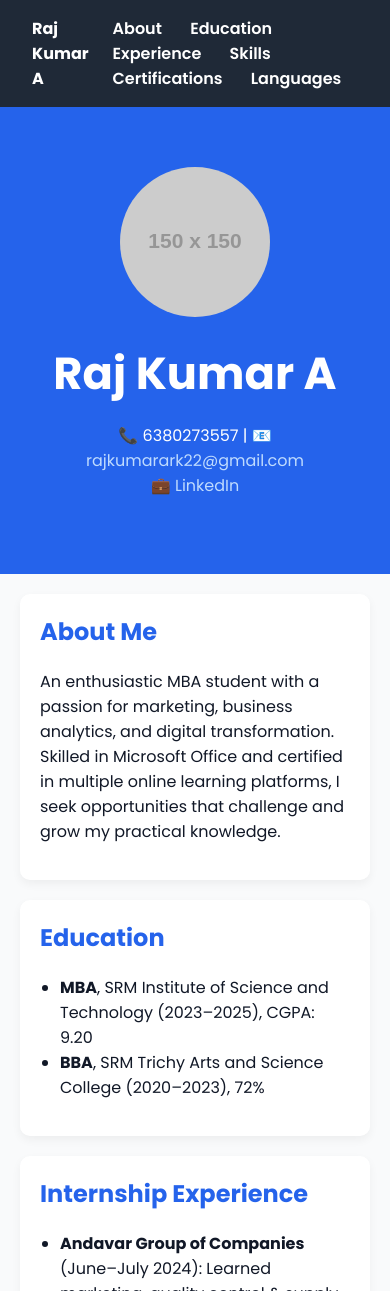
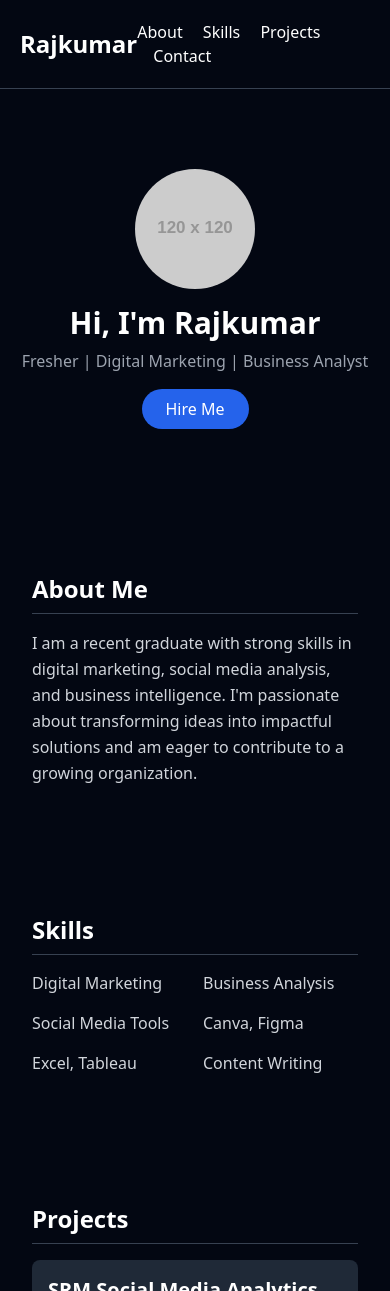
Before and after one commit to rajkumar-admin/raj-portfolio, a plain HTML site: page index.html in a window 390 px wide. Shown: the top 1291 px of the page. Drawn offline with nearby package versions, Linux system fonts and the light colour scheme; placeholder pictures from the web are drawn by us.

Commit message:
Update index.html

```diff
--- a/index.html
+++ b/index.html
@@ -1,201 +1,90 @@
 <!DOCTYPE html>
 <html lang="en">
   <head>
-    <meta charset="UTF-8">
-    <title>Raj Kumar A - Professional Portfolio</title>
-    <meta name="viewport" content="width=device-width, initial-scale=1.0">
-    <link href="https://fonts.googleapis.com/css2?family=Poppins:wght@400;600;700&display=swap" rel="stylesheet">
-    <style>
-        :root {
-            --primary-color: #1f2937;
-            --secondary-color: #2563eb;
-            --background-color: #f9fafb;
-            --text-color: #111827;
-            --card-bg: #ffffff;
-        }
-        * {
-            box-sizing: border-box;
-        }
-        body {
-            margin: 0;
-            font-family: 'Poppins', sans-serif;
-            background-color: var(--background-color);
-            color: var(--text-color);
-        }
-        nav {
-            background-color: var(--primary-color);
-            padding: 1rem 2rem;
-            display: flex;
-            justify-content: space-between;
-            align-items: center;
-            color: white;
-        }
-        nav a {
-            color: white;
-            text-decoration: none;
-            margin-left: 1.5rem;
-            font-weight: 600;
-        }
-        header {
-            background: var(--secondary-color);
-            color: white;
-            padding: 60px 20px;
-            text-align: center;
-        }
-        header h1 {
-            margin: 0;
-            font-size: 2.8em;
-            animation: fadeIn 1s ease-in-out;
-        }
-        header img {
-            width: 150px;
-            height: 150px;
-            object-fit: cover;
-            border-radius: 50%;
-            margin-bottom: 1rem;
-            animation: fadeIn 1s ease-in-out;
-        }
-        header p a {
-            color: #bfdbfe;
-            text-decoration: none;
-        }
-        .container {
-            max-width: 960px;
-            margin: auto;
-            padding: 20px;
-        }
-        section {
-            background-color: var(--card-bg);
-            padding: 20px;
-            margin-bottom: 20px;
-            border-radius: 10px;
-            box-shadow: 0 4px 10px rgba(0, 0, 0, 0.05);
-            opacity: 0;
-            transform: translateY(40px);
-            animation: slideIn 0.8s forwards;
-        }
-        section:nth-of-type(1) { animation-delay: 0.2s; }
-        section:nth-of-type(2) { animation-delay: 0.4s; }
-        section:nth-of-type(3) { animation-delay: 0.6s; }
-        section:nth-of-type(4) { animation-delay: 0.8s; }
-        section:nth-of-type(5) { animation-delay: 1.0s; }
-        section:nth-of-type(6) { animation-delay: 1.2s; }
-        section:nth-of-type(7) { animation-delay: 1.4s; }
-        section:nth-of-type(8) { animation-delay: 1.6s; }
+    <meta charset="UTF-8" />
+    <meta name="viewport" content="width=device-width, initial-scale=1.0" />
+    <title>Rajkumar | Portfolio</title>
+    <script src="https://cdn.tailwindcss.com"></script>
+  </head>
+  <body class="bg-gray-950 text-white font-sans">
 
-        h2 {
-            color: var(--secondary-color);
-            margin-top: 0;
-        }
-        ul {
-            padding-left: 20px;
-        }
-        footer {
-            background-color: #f3f4f6;
-            text-align: center;
-            padding: 15px;
-            font-size: 14px;
-            color: #6b7280;
-        }
-        @keyframes slideIn {
-            to {
-                opacity: 1;
-                transform: translateY(0);
-            }
-        }
-        @keyframes fadeIn {
-            from { opacity: 0; }
-            to { opacity: 1; }
-        }
-    </style>
-</head>
-<body>
-    <nav>
-        <div><strong>Raj Kumar A</strong></div>
-        <div>
-            <a href="#about">About</a>
-            <a href="#education">Education</a>
-            <a href="#experience">Experience</a>
-            <a href="#skills">Skills</a>
-            <a href="#certifications">Certifications</a>
-            <a href="#languages">Languages</a>
-        </div>
+    <!-- Header -->
+    <header class="flex items-center justify-between p-5 border-b border-gray-700">
+      <h1 class="text-2xl font-bold">Rajkumar</h1>
+      <nav class="space-x-4">
+        <a href="#about" class="hover:underline">About</a>
+        <a href="#skills" class="hover:underline">Skills</a>
+        <a href="#projects" class="hover:underline">Projects</a>
+        <a href="#contact" class="hover:underline">Contact</a>
       </nav>
-
-    <header>
-        <img src="https://via.placeholder.com/150" alt="Raj Kumar A Photo">
-        <h1>Raj Kumar A</h1>
-        <p>📞 6380273557 | 📧 <a href="mailto:rajkumarark22@gmail.com">rajkumarark22@gmail.com</a><br>
-        💼 <a href="https://www.linkedin.com/in/raj-kumar-a-/" target="_blank">LinkedIn</a></p>
     </header>
 
-    <div class="container">
-        <section id="about">
-            <h2>About Me</h2>
-            <p>An enthusiastic MBA student with a passion for marketing, business analytics, and digital transformation. Skilled in Microsoft Office and certified in multiple online learning platforms, I seek opportunities that challenge and grow my practical knowledge.</p>
+    <!-- Hero Section -->
+    <section class="flex flex-col items-center justify-center text-center py-20 px-5">
+      <img src="https://via.placeholder.com/120" alt="Profile" class="rounded-full mb-4">
+      <h2 class="text-3xl font-bold mb-2">Hi, I'm Rajkumar</h2>
+      <p class="text-gray-400 mb-4">Fresher | Digital Marketing | Business Analyst</p>
+      <a href="mailto:rajkumarark22@gmail.com" class="bg-blue-600 px-6 py-2 rounded-full hover:bg-blue-700">Hire Me</a>
     </section>
 
-        <section id="education">
-            <h2>Education</h2>
-            <ul>
-                <li><strong>MBA</strong>, SRM Institute of Science and Technology (2023–2025), CGPA: 9.20</li>
-                <li><strong>BBA</strong>, SRM Trichy Arts and Science College (2020–2023), 72%</li>
+    <!-- About -->
+    <section id="about" class="px-8 py-16 max-w-4xl mx-auto">
+      <h3 class="text-2xl font-semibold mb-4 border-b pb-2 border-gray-700">About Me</h3>
+      <p class="text-gray-300 leading-relaxed">
+        I am a recent graduate with strong skills in digital marketing, social media analysis, and business intelligence.
+        I'm passionate about transforming ideas into impactful solutions and am eager to contribute to a growing organization.
+      </p>
+    </section>
+
+    <!-- Skills -->
+    <section id="skills" class="px-8 py-16 max-w-4xl mx-auto">
+      <h3 class="text-2xl font-semibold mb-4 border-b pb-2 border-gray-700">Skills</h3>
+      <ul class="grid grid-cols-2 sm:grid-cols-3 gap-4 text-gray-300">
+        <li>Digital Marketing</li>
+        <li>Business Analysis</li>
+        <li>Social Media Tools</li>
+        <li>Canva, Figma</li>
+        <li>Excel, Tableau</li>
+        <li>Content Writing</li>
       </ul>
     </section>
 
-        <section id="experience">
-            <h2>Internship Experience</h2>
-            <ul>
-                <li><strong>Andavar Group of Companies</strong> (June–July 2024): Learned marketing, quality control & supply chain operations.</li>
-                <li><strong>SRM Group of Institutions</strong> (Mar–May 2025): Focused on digital marketing & management strategies.</li>
-            </ul>
+    <!-- Projects -->
+    <section id="projects" class="px-8 py-16 max-w-4xl mx-auto">
+      <h3 class="text-2xl font-semibold mb-4 border-b pb-2 border-gray-700">Projects</h3>
+      <div class="space-y-6">
+        <div class="bg-gray-800 p-4 rounded-lg">
+          <h4 class="text-xl font-bold">SRM Social Media Analytics</h4>
+          <p class="text-gray-400 text-sm">Analyzed Instagram and LinkedIn metrics to improve outreach strategies.</p>
+        </div>
+        <div class="bg-gray-800 p-4 rounded-lg">
+          <h4 class="text-xl font-bold">Digital Payment Survey (Trichy)</h4>
+          <p class="text-gray-400 text-sm">Studied UPI usage among small vendors and proposed enhancements for adoption.</p>
+        </div>
+      </div>
     </section>
 
-        <section id="skills">
-            <h2>Technical Skills</h2>
-            <ul>
-                <li>Microsoft Office Suite (Word, Excel, PowerPoint)</li>
-                <li>Basic SEO and SEM concepts</li>
-                <li>Digital marketing & analytics tools</li>
-            </ul>
+    <!-- Contact -->
+    <section id="contact" class="px-8 py-16 max-w-4xl mx-auto text-center">
+      <h3 class="text-2xl font-semibold mb-4 border-b pb-2 border-gray-700">Contact Me</h3>
+      <p class="text-gray-400 mb-4">Email: <span id="email">rajkumarark22@gmail.com</span></p>
+      <button onclick="copyEmail()" class="bg-green-600 px-5 py-2 rounded hover:bg-green-700">
+        Copy Email
+      </button>
     </section>
 
-        <section id="certifications">
-            <h2>Certifications</h2>
-            <ul>
-                <li>AI for Beginners (HP LIFE)</li>
-                <li>Digital Business Skills (HP LIFE)</li>
-                <li>Business Analysis & Process Management (Coursera)</li>
-                <li>Google Ads for Beginners (Coursera)</li>
-                <li>Data Science & Analytics (HP LIFE)</li>
-                <li>Beginner SEO with SEMrush</li>
-            </ul>
-        </section>
+    <!-- Footer -->
+    <footer class="text-center text-gray-500 py-8 border-t border-gray-700">
+      © 2025 Rajkumar. All rights reserved.
+    </footer>
 
-        <section id="activities">
-            <h2>Workshops & Conferences</h2>
-            <ul>
-                <li>Yi Celerate Learning Conclave 2023</li>
-                <li>Health & Safety Event (2024) – Received recognition for coordination</li>
-            </ul>
-        </section>
-
-        <section id="visits">
-            <h2>Industrial Visits</h2>
-            <ul>
-                <li>Parle Biscuit Factory (2022) – Biscuit manufacturing & quality control</li>
-                <li>Vijay Dairy & Farm Products (2024) – Dairy processing and cold chain management</li>
-            </ul>
-        </section>
-
-        <section id="languages">
-            <h2>Languages</h2>
-            <p>Tamil, English – Fluent (Reading, Speaking, Writing)</p>
-        </section>
-    </div>
-
-    <footer>
-        <p>© 2025 Raj Kumar A | Business Portfolio Website</p>
-    </footer>
+    <script>
+      function copyEmail() {
+        const email = document.getElementById("email").innerText;
+        navigator.clipboard.writeText(email).then(() => {
+          alert("Email copied to clipboard!");
+        });
+      }
+    </script>
   </body>
 </html>
```
Lines whose indentation alone changed are shown as unchanged.
